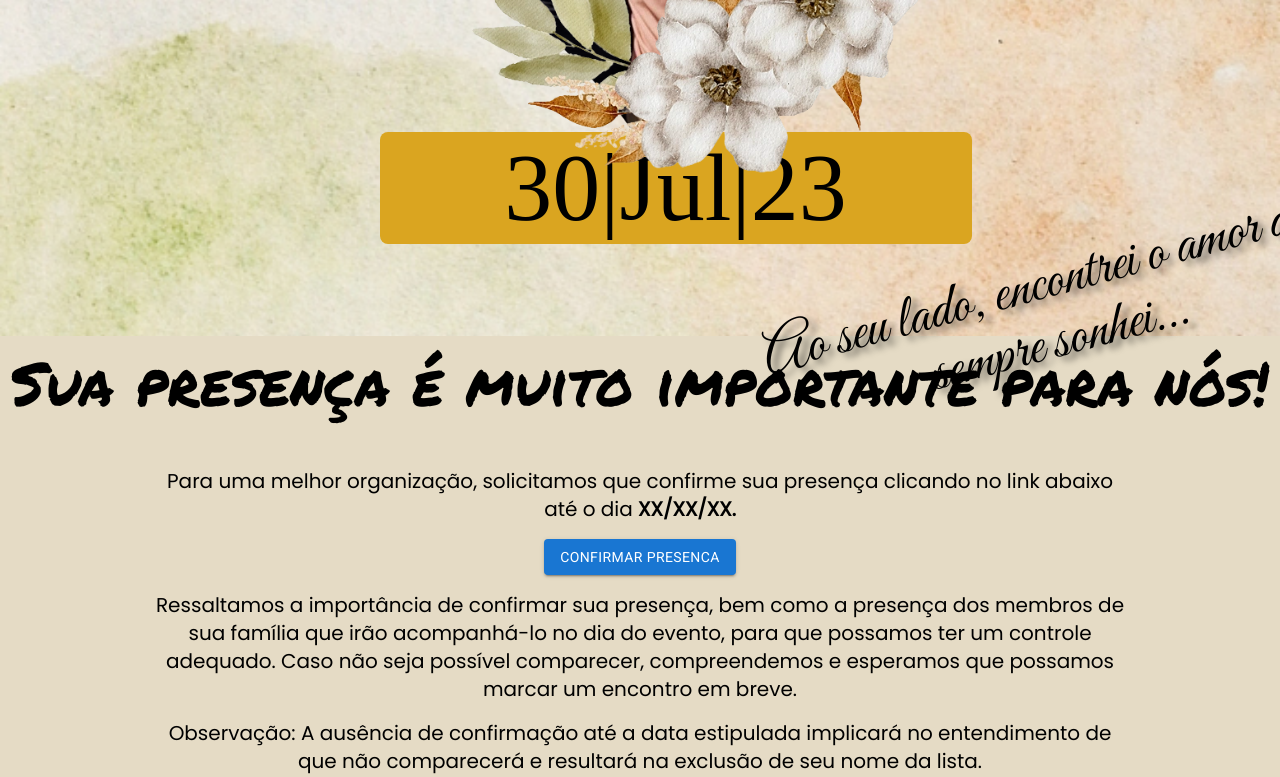
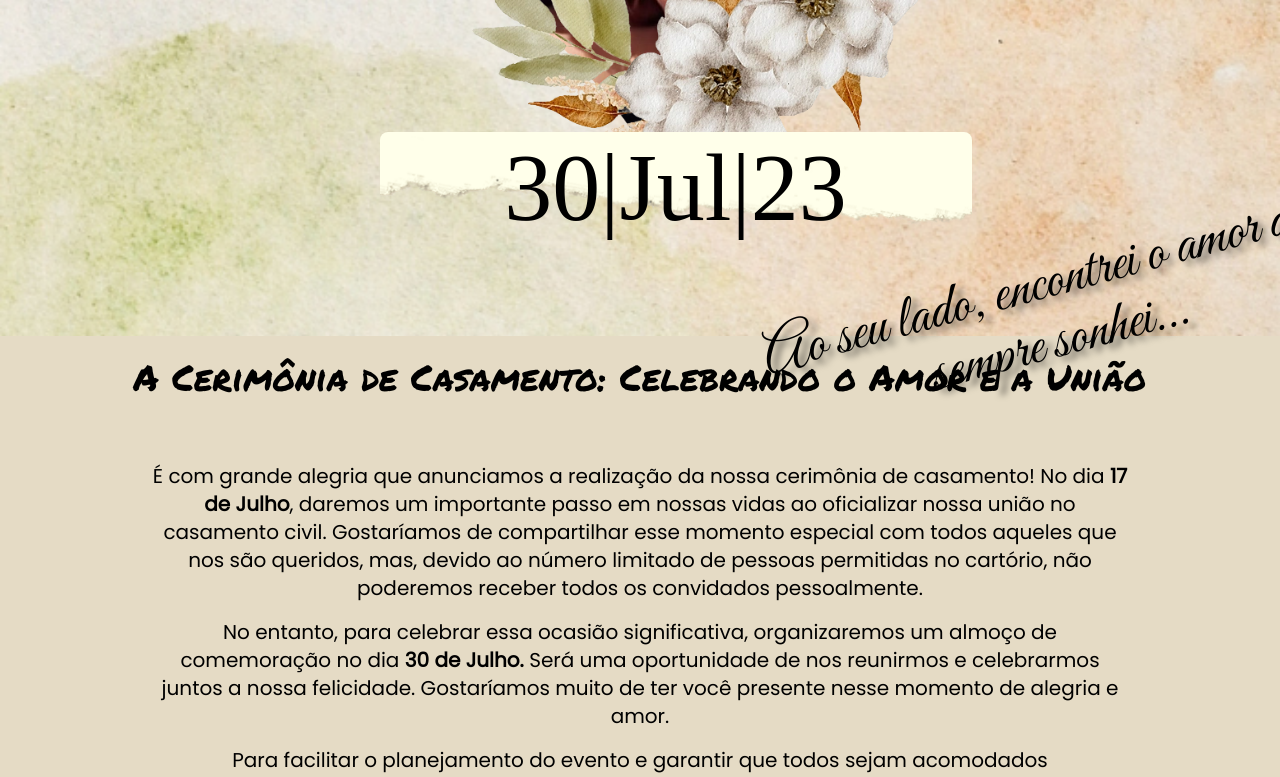
Before and after one commit to vieiran55/listadepresentes, a React (Create React App) app: page / in a window 1280 px wide. Shown: the part 600-1377 px from the top of the page. Built offline with nearby package versions, Linux system fonts and the light colour scheme; a web font is replaced by a local one; what tw-elements would draw is missing.

Commit message:
Home Fonalizada

```diff
--- a/src/pages/Home/Home1.module.scss
+++ b/src/pages/Home/Home1.module.scss
@@ -60,10 +60,10 @@
   @media screen and (min-width: 1500px) {
     background-size: 60%;
   }
-  @media screen and (min-width: 1920px) {
-    background-position: 50% -34%;
-    @apply justify-center;
-  }
+  // @media screen and (min-width: 1920px) {
+  //   background-position: 50% -34%;
+  //   @apply justify-center;
+  // }
   &__casalConteiner {
     @apply flex flex-col justify-around hidden;
   }
@@ -124,25 +124,41 @@
     @media screen and (min-width: 1360px) {
       bottom: -63px;
       right: -1px;
+      background-size: 85%;
     }
   }
   &__cartaoInferior {
-    bottom: -15px;
+    bottom: 4px;
     left: 28%;
-    @apply absolute rounded-lg w-36 bg-gold;
+    background-image: url("../../images/papelRasgado.png");
+    background-size: 108%;
+    background-position: 54% 85%;
+    background-repeat: no-repeat;
+    @apply absolute rounded-lg w-40 h-20 z-20;
+    @media screen and (min-width: $tablet) {
+      bottom: 16px;
+      left: 40%;
+      height: 8rem;
+      width: 14rem;
+    }
     @media screen and (min-width: $desktop_xl) {
       bottom: -50px;
       left: 6%;
       @apply w-full h-1/6;
     }
     @media screen and (min-width: 1360px) {
-      bottom: -81px;
-      left: 4%;
-      z-index: 3;
+      bottom: -135px;
+      left: 25%;
+
+    height: 60.666667%;
+    width: 63%;
     }
     &__text {
       font-family: "Gwendolyn", cursive;
-      @apply self-start text-3xl text-black text-center flex flex-col justify-center items-center;
+      @apply self-start text-3xl text-black text-center flex flex-col justify-center items-center h-full;
+      @media screen and (min-width: $tablet) {
+      @apply text-4xl
+      }
       @media screen and (min-width: $desktop_xl) {
         @apply text-[6rem] text-black h-full;
       }
@@ -150,6 +166,7 @@
         bottom: -81px;
         left: 24%;
         font-size: 4rem;
+        height: 126%;
       }
     }
   }
@@ -199,16 +216,13 @@
   @media screen and (min-width: 767px) {
     @apply w-[37rem] h-[42rem] z-10;
   }
-  @media screen and (min-width: $desktop_xl) {
+  @media screen and (min-width: 1360px) {
     background-size: 100%;
-    @apply w-[37rem] h-[42rem] z-10;
-  }
-  @media screen and (min-width: 1360px) {
     @apply w-[32rem] h-[30rem] z-10;
   }
-  @media screen and (min-width: 1720px) {
-    @apply w-[45rem] h-[43rem] z-10;
-  }
+  // @media screen and (min-width: 1720px) {
+  //   @apply w-[45rem] h-[43rem] z-10;
+  // }
 }
 
 .sobre {
@@ -227,12 +241,12 @@
       @apply text-2xl;
     }
     @media screen and (min-width: 1080px) {
-      @apply text-6xl;
+      @apply text-4xl;
     }
   }
   &__conteinerTextos {
     @media screen and (min-width: 767px) {
-      @apply w-[720px] h-[530px] text-black;
+      @apply w-[720px] h-[670px] text-black;
     }
     @media screen and (min-width: 1080px) {
       @apply w-[1000px] h-[700px] text-black;
--- a/src/pages/Home/index.tsx
+++ b/src/pages/Home/index.tsx
@@ -104,44 +104,52 @@ export default function Home() {
               </div>
               <div className={estilos.entrada__flor4}></div>
               <div className={estilos.tituloCoracao__conteiner}>
-                <h1 className={estilos.tituloCoracao__titulos}>Ao seu lado, encontrei o amor que sempre sonhei...</h1>
+                <h1 className={estilos.tituloCoracao__titulos}>
+                  Ao seu lado, encontrei o amor que sempre sonhei...
+                </h1>
               </div>
             </div>
           </div>
         </div>
       </div>
 
-      <div className="bg-gold">
       <div id="sobre" className={estilos.sobre}>
         <h2 className={estilos.sobre__titulo}>
-            Sua presença é muito importante para nós!
+          A Cerimônia de Casamento: Celebrando o Amor e a União
         </h2>
         <div className={estilos.sobre__conteinerTextos}>
           <p className={estilos.sobre__texto}>
-              Para uma melhor organização, solicitamos que confirme sua presença
-              clicando no link abaixo até o dia
-              <a className={estilos.sobre__destaque}> XX/XX/XX.</a>
+            É com grande alegria que anunciamos a realização da nossa cerimônia
+            de casamento! No dia{" "}
+            <a className={estilos.sobre__destaque}> 17 de Julho</a>, daremos um
+            importante passo em nossas vidas ao oficializar nossa união no
+            casamento civil. Gostaríamos de compartilhar esse momento especial
+            com todos aqueles que nos são queridos, mas, devido ao número
+            limitado de pessoas permitidas no cartório, não poderemos receber
+            todos os convidados pessoalmente.
+          </p>
+          <p className={estilos.sobre__texto}>
+            No entanto, para celebrar essa ocasião significativa, organizaremos
+            um almoço de comemoração no dia{" "}
+            <a className={estilos.sobre__destaque}> 30 de Julho.</a> Será uma
+            oportunidade de nos reunirmos e celebrarmos juntos a nossa
+            felicidade. Gostaríamos muito de ter você presente nesse momento de
+            alegria e amor.
+          </p>
+          <p className={estilos.sobre__texto}>
+            Para facilitar o planejamento do evento e garantir que todos sejam
+            acomodados adequadamente, pedimos a gentileza de confirmar sua
+            presença através do link abaixo até o dia{" "}
+            <a className={estilos.sobre__destaque}> 24 de Julho.</a>
           </p>
           <Button variant="contained" onClick={topo2}>
             Confirmar Presenca
           </Button>
           <p className={estilos.sobre__texto}>
-              Ressaltamos a importância de confirmar sua presença, bem como a
-              presença dos membros de sua família que irão acompanhá-lo no dia
-              do evento, para que possamos ter um controle adequado. Caso não
-              seja possível comparecer, compreendemos e esperamos que possamos
-              marcar um encontro em breve.
-            </p>
-            <p className={estilos.sobre__texto}>
-              Observação: A ausência de confirmação até a data estipulada
-              implicará no entendimento de que não comparecerá e resultará na
-              exclusão de seu nome da lista.
-            </p>
-            <p className={estilos.sobre__texto}>
-              Além disso, criamos uma lista de presentes com muito amor e
-              cuidado, contendo itens que nos ajudarão a iniciar nossa nova
-              jornada juntos. Se desejar nos presentear, você pode acessar nossa
-              lista de presentes no link abaixo:
+            Além disso, criamos uma lista de presentes com muito amor e cuidado,
+            contendo itens que nos ajudarão a iniciar nossa nova jornada juntos.
+            Se desejar nos presentear, você pode acessar nossa lista de
+            presentes no link abaixo:
           </p>
           <Button variant="contained" onClick={topo}>
             Lista de Presentes
@@ -152,9 +160,7 @@ export default function Home() {
           </p>
         </div>
       </div>
-      </div>
 
-      <div className="bg-gold">
       <div id="momentos" className={estilos.galeria}>
         <h1 className={estilos.galeria__titulo}>
           O amor é o laço que nos une para sempre.
@@ -252,7 +258,6 @@ export default function Home() {
           </div>
         </div>
       </div>
-      </div>
     </>
   );
 }
```
Also changed, not shown: src/images/papelRasgado.png (added). Lines whose indentation alone changed are shown as unchanged.
